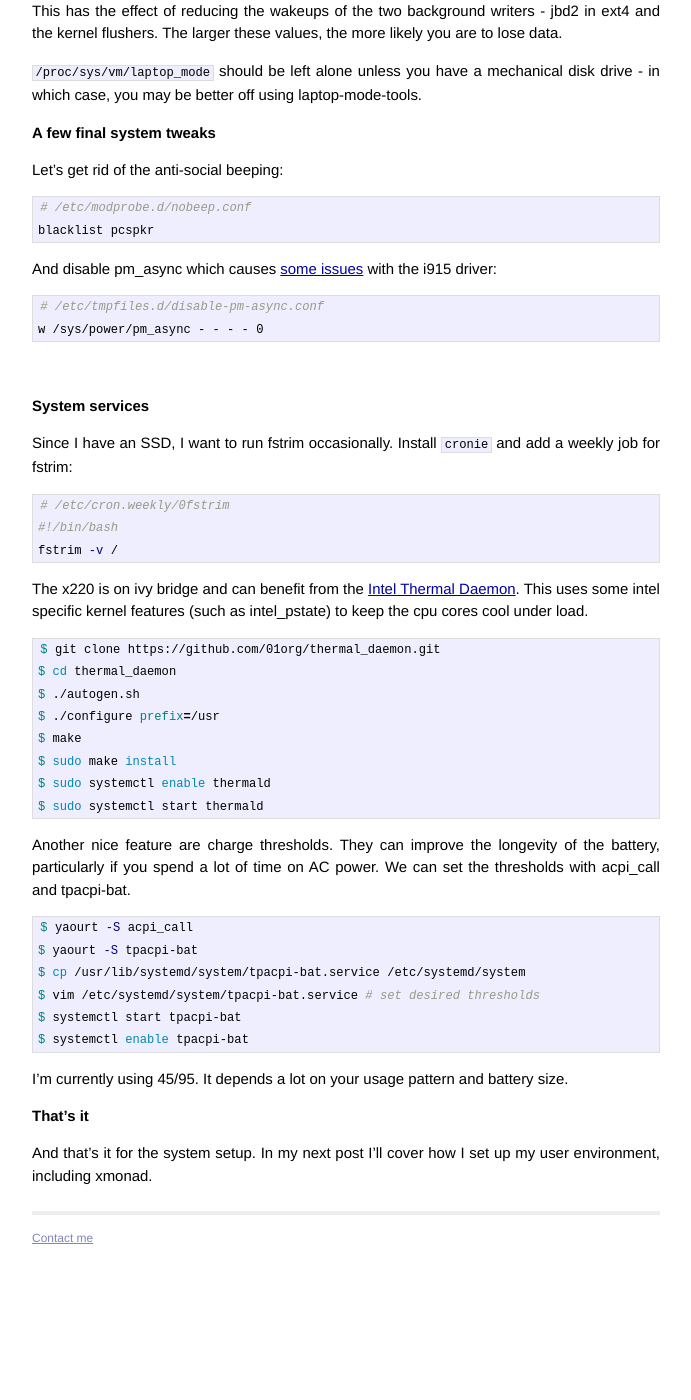
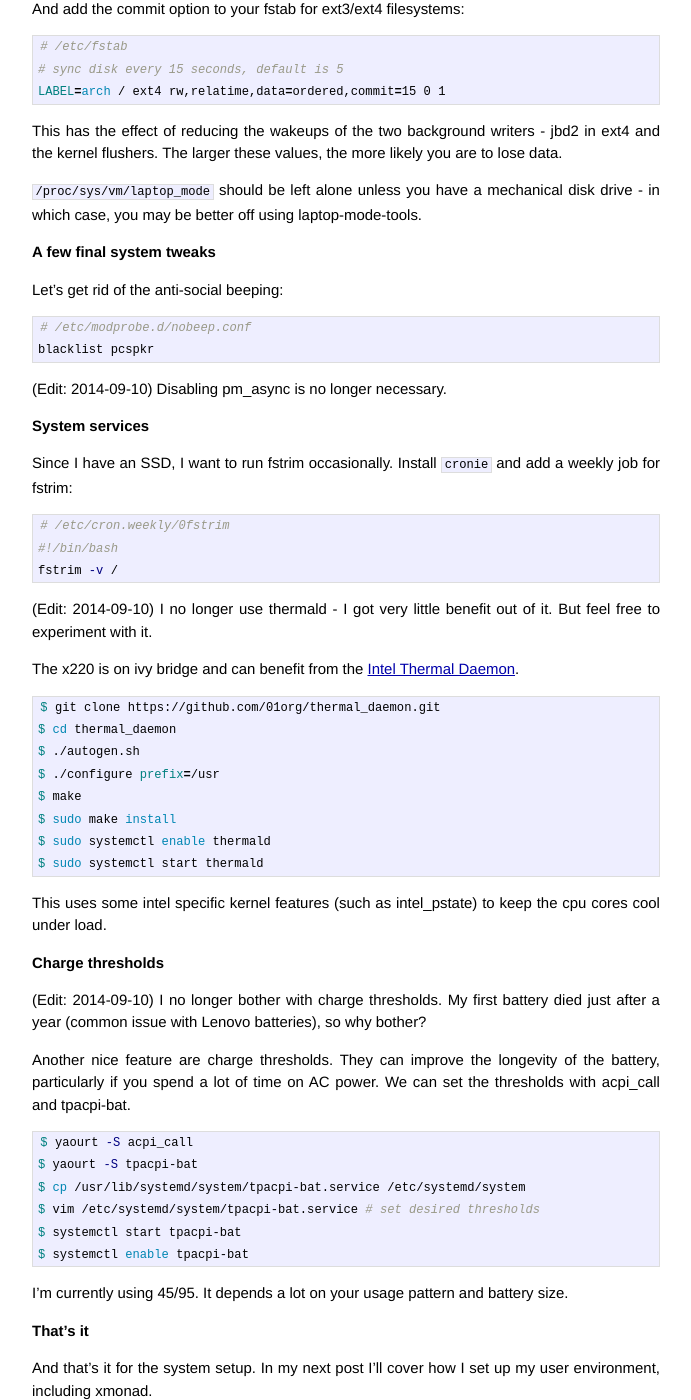
Before and after one commit to jsravn/old-blog, a Jekyll site: the page built from _posts/2013-06-26-thinkpad-x220-arch.md, in a window 1280 px wide and 1400 px high, scrolled down 2075 px. Shown: the whole window, without its empty margins (294-985 px from the left). Built offline with Jekyll 4.4.1, drawn with Linux system fonts in a browser that asks for light colours; before the commit the page ends 3337 px from its top, so only the background shows below that; some of the changed text lies outside the part shown.

Commit message:
Update x220 / arch post

```diff
--- a/_posts/2013-06-26-thinkpad-x220-arch.md
+++ b/_posts/2013-06-26-thinkpad-x220-arch.md
@@ -38,8 +38,16 @@
 Future runs of grub_install will succeed in adding an arch_grub efi entry but
 this can be safely ignored (or deleted, if you prefer).
 
+Power management (Edit: 2014-09-14)
+==============================================
+
+I no longer enable any of these things. I get very good battery
+performance out of the box (around -10W), and I found these settings
+had no impact. My biggest battery drainers are the screen and
+chromium, which I can do little about.
+
 Power management with laptop mode tools
-=======================================
+---------------------------------------
 
 In the past I always used laptop-mode-tools, but shied away from it in this
 build. I wanted to know exactly what I was tweaking and the consequences of it,
@@ -58,7 +66,7 @@
 with the 10 minute potential data loss it defaults to.
 
 Power management the hard way
-=============================
+-----------------------------
 
 Disable nmi_watchdog to reduce wakeups:
 
@@ -98,7 +106,7 @@
 Reboot your system and you should be set.
 
 Further power tweaks
-====================
+--------------------
 
 I purposely avoided the crazy stuff like deep i915 rc6 states since I wanted a
 stable system. However, one thing you may want to tweak further are the disk
@@ -137,13 +145,7 @@
 blacklist pcspkr
 {% endhighlight %}
 
-And disable pm_async which causes [some issues](https://bugzilla.kernel.org/show_bug.cgi?id=58971) with the i915 driver:
-
-{% highlight bash %}
-# /etc/tmpfiles.d/disable-pm-async.conf
-w /sys/power/pm_async - - - - 0
-{% endhighlight %}
-<br/>
+(Edit: 2014-09-10) Disabling pm_async is no longer necessary.
 
 System services
 ===============
@@ -157,10 +159,11 @@
 fstrim -v /
 {% endhighlight %}
 
+(Edit: 2014-09-10) I no longer use thermald - I got very little
+benefit out of it. But feel free to experiment with it.
+
 The x220 is on ivy bridge and can benefit from the
 [Intel Thermal Daemon](https://01.org/linux-thermal-daemon).
-This uses some intel specific kernel features (such as intel_pstate) to keep the
-cpu cores cool under load.
 
 {% highlight bash %}
 $ git clone https://github.com/01org/thermal_daemon.git
@@ -173,10 +176,19 @@
 $ sudo systemctl start thermald
 {% endhighlight %}
 
+This uses some intel specific kernel features (such as intel_pstate) to keep the
+cpu cores cool under load.
+
+Charge thresholds
+-----------------
+
+(Edit: 2014-09-10) I no longer bother with charge thresholds.
+My first battery died just after a year (common issue with Lenovo
+batteries), so why bother?
+
 Another nice feature are charge thresholds. They can improve the longevity of
 the battery, particularly if you spend a lot of time on AC power.  We can set
 the thresholds with acpi_call and tpacpi-bat.
-
 
 {% highlight bash %}
 $ yaourt -S acpi_call
```
